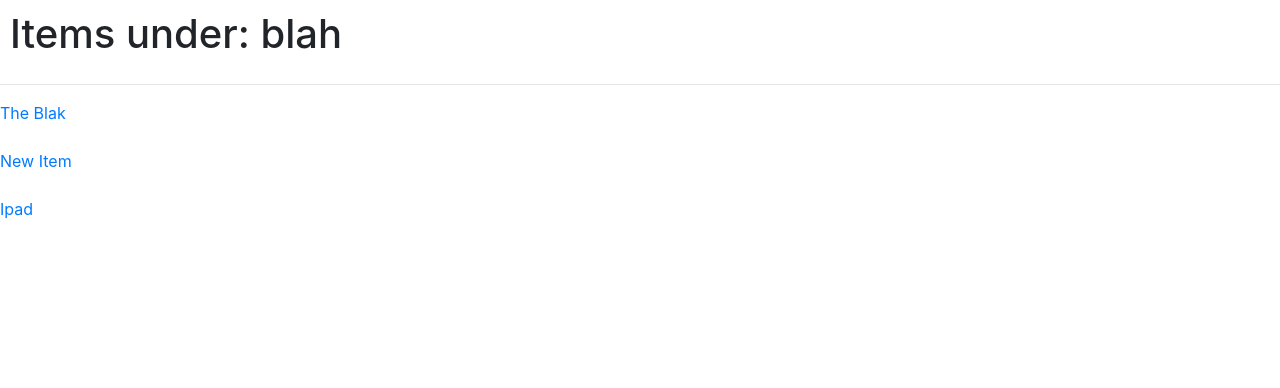
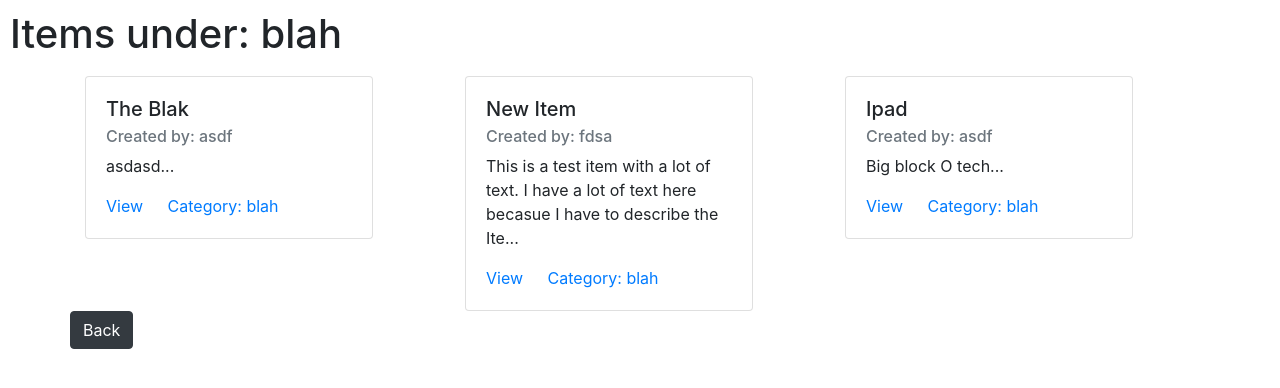
Before and after one commit to aaronhawkey/catalog-project, a Flask app: a page that uses templates/categoryitems.html in a window 1280 px wide. Shown: the part 58-446 px from the top of the page. Run offline with Flask 2, Linux system fonts and the light colour scheme; some libraries are stand-ins or nearby versions.

Commit message:
Added referrer redirects and styling.

```diff
--- a/app.py
+++ b/app.py
@@ -102,9 +102,13 @@ def logout():
     except:
         return redirect(url_for('index'))
 
+
     del login_session['user_id']
     flash('You are logged out!')
-    return redirect(url_for('index'))
+
+    return redirect(request.referrer)
+
+
 
 
 @app.route('/catalog/items/new', methods=['GET', 'POST'])
--- a/templates/categoryitems.html
+++ b/templates/categoryitems.html
@@ -1,5 +1,5 @@
 {% include 'partials/header.html' %}
-<h1>Items under: {{category.name}}</h1>
+<h1 class="headding">Items under: {{category.name}}</h1>
 
 {%if 'user_id' in session%}
     {%if category.user_id == session['user_id']%}
@@ -7,12 +7,27 @@
 {%endif%}
 {%endif%}
 
-<hr>
-{%for item in items%}
+<div class="container">
+<div class="row">
+    {%for item in items%}
+      <div class="col-sm">
+      <div class="card" style="width: 18rem;">
+          <div class="card-body">
+            <h5 class="card-title">{{item.title}}</h5>
+            <h6 class="card-subtitle mb-2 text-muted">Created by: {{item.user.username}}</h6>
+            <p class="card-text">{{item.description[0:100]}}...</p>
+            <a href="{{url_for('getItem', name=item.category.name, title=item.title)}}" class="card-link">View</a>
+            <a href="{{url_for('getItemsFromCategory', name = item.category.name)}}" class="card-link">Category: {{item.category.name}}</a>
+          </div>
+        </div>
+      </div>
+    {% endfor %}
+</div>
+</div>
+<div class="container">
+    <div class="row">
+        <a href="{{request.referrer or url_for('index')}}" class="btn btn-dark">Back</a>
+    </div>
+</div>
 
-<a href="{{url_for('getItem', name = item.category.name, title = item.title)}}">{{item.title}}</a>
-
-<br>
-<br>
-{%endfor%}
 {%include 'partials/footer.html'%}
--- a/templates/item.html
+++ b/templates/item.html
@@ -9,5 +9,5 @@
 <h3>Description</h3>
 <p>{{item.description}}</p>
 <p>Category: {{item.category.name}}</p>
-<a href="{{url_for('getItemsFromCategory', name=item.category.name)}}" role="button" class="btn btn-dark">Back</a>
+<a href="{{request.referrer or url_for('getItemsFromCategory', name=item.category.name)}}" role="button" class="btn btn-dark">Back</a>
 {%include 'partials/footer.html'%}
```
